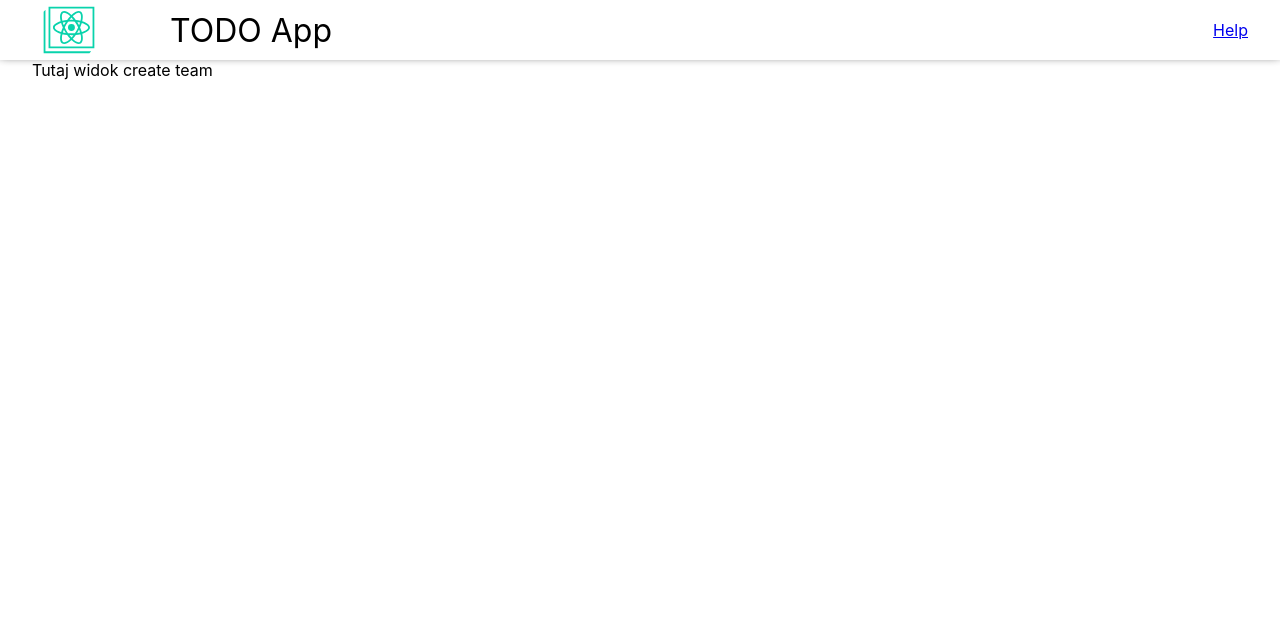
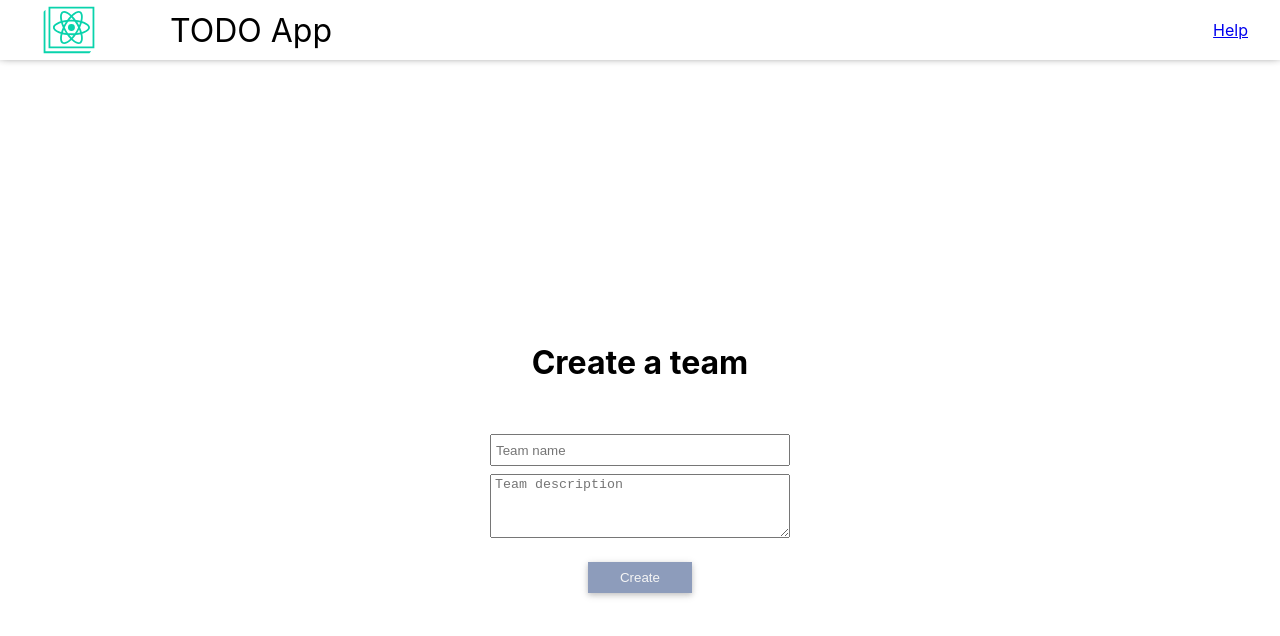
Before and after one commit to catchmareck/simple-todo-app, a React (Create React App) app: page /create-team in a window 1280 px wide. Shown: the top 636 px of the page. Built offline with nearby package versions, Linux system fonts and the light colour scheme.

Commit message:
Add Create Team page

```diff
--- a/src/App.scss
+++ b/src/App.scss
@@ -72,3 +72,22 @@ html, body, #root {
 .navbar-top {
   margin-top: -60px;
 }
+button[type=submit] {
+  padding: .5rem 2rem;
+  margin-top: 1rem;
+  margin-bottom: 1rem;
+  cursor: pointer;
+  background: #8d9cbb;
+  border: none;
+  box-shadow: 0 2px 5px 0 rgba(0,0,0,.16), 0 2px 10px 0 rgba(0,0,0,.12);
+  transition: box-shadow 300ms;
+  color: #f5f5f5;
+
+  &:active {
+    background: #434861;
+  }
+
+  &:hover {
+    box-shadow: 0 5px 11px 0 rgba(0,0,0,.18), 0 4px 15px 0 rgba(0,0,0,.15);
+  }
+}
--- a/src/components/auth/auth.scss
+++ b/src/components/auth/auth.scss
@@ -67,25 +67,5 @@
       padding-left: .25rem;
       box-sizing: border-box;
     }
-
-    button[type=submit] {
-      padding: .5rem 2rem;
-      margin-top: 1rem;
-      margin-bottom: 1rem;
-      cursor: pointer;
-      background: #8d9cbb;
-      border: none;
-      box-shadow: 0 2px 5px 0 rgba(0,0,0,.16), 0 2px 10px 0 rgba(0,0,0,.12);
-      transition: box-shadow 300ms;
-      color: #f5f5f5;
-
-      &:active {
-        background: #434861;
-      }
-
-      &:hover {
-        box-shadow: 0 5px 11px 0 rgba(0,0,0,.18), 0 4px 15px 0 rgba(0,0,0,.15);
-      }
-    }
   }
 }
--- a/src/components/create-team/create-team.scss
+++ b/src/components/create-team/create-team.scss
@@ -0,0 +1,30 @@
+#create-team {
+  height: 100%;
+  justify-content: center;
+  align-items: center;
+  flex-direction: column;
+
+  h3 {
+    font-size: 2rem;
+  }
+
+  .form {
+    padding-top: 1rem;
+    text-align: center;
+    max-width: 300px;
+    flex-direction: column;
+  }
+
+  input, textarea {
+    width: 100%;
+    height: 2rem;
+    margin-top: .25rem;
+    margin-bottom: .25rem;
+    padding-left: .25rem;
+    box-sizing: border-box;
+  }
+
+  textarea {
+    height: 4rem;
+  }
+}
--- a/src/components/create-team/create-team.tsx
+++ b/src/components/create-team/create-team.tsx
@@ -11,7 +11,13 @@ class CreateTeam extends Component<any, any> {
 
         return (
             <div id="create-team" className="d-flex px-3">
-                Tutaj widok create team
+                <h3>Create a team</h3>
+                <form id="create-team-form" className="form">
+                    <input type="text" name="name" placeholder="Team name" />
+                    <textarea name="description" placeholder="Team description"></textarea>
+
+                    <button type="submit">Create</button>
+                </form>
             </div>
         );
     }
```
